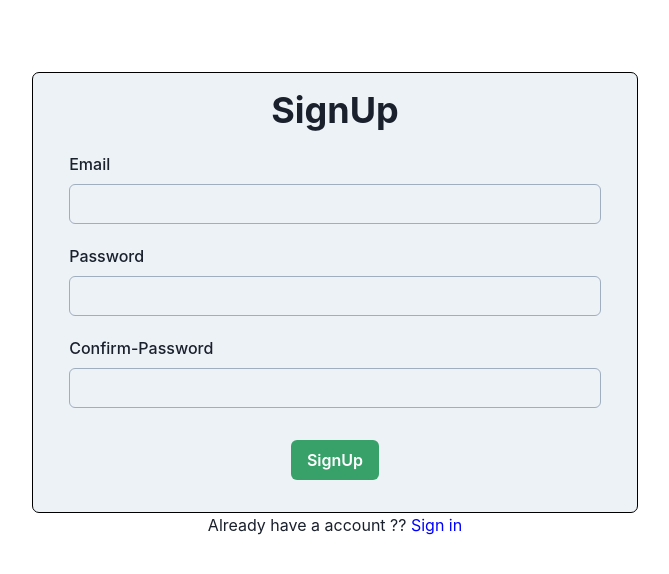
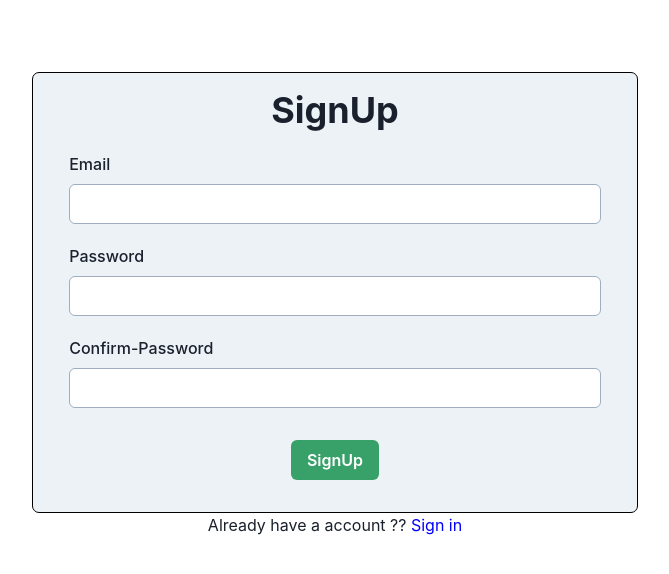
Before and after one commit to AbhayKrSing/firebaseauth, a React (Create React App) app: page / in a window 1280 px wide. Shown: the top 574 px of the page, without its empty margins (305-974 px from the left). Built offline with nearby package versions, Linux system fonts and the light colour scheme; no server answers.

Commit message:
signup page Done

```diff
--- a/src/components/SignUp.js
+++ b/src/components/SignUp.js
@@ -18,15 +18,15 @@ const SignUp = ({ children }) => {
                     <FormControl>
                         <Box m={5}>
                             <FormLabel>Email</FormLabel>
-                            <Input type='email' id='email' borderColor={'gray.400'} minLength={8} name='email' ref={emailref} onChange={handlechange} />
+                            <Input type='email' id='email' borderColor={'gray.400'} minLength={8} name='email' ref={emailref} onChange={handlechange} bgColor={'white'} />
                         </Box>
                         <Box m={5}>
                             <FormLabel>Password</FormLabel>
-                            <Input type='password' id='password' borderColor={'gray.400'} minLength={5} name='password' ref={passwordref} onChange={handlechange} />
+                            <Input type='password' id='password' borderColor={'gray.400'} minLength={5} name='password' ref={passwordref} onChange={handlechange} bgColor={'white'} />
                         </Box>
                         <Box m={5}>
                             <FormLabel>Confirm-Password</FormLabel>
-                            <Input type='password' id='cpassword' borderColor={'gray.400'} minLength={5} name='cpassword' ref={cpasswordref} onChange={handlechange} />
+                            <Input type='password' id='cpassword' borderColor={'gray.400'} minLength={5} name='cpassword' ref={cpasswordref} onChange={handlechange} bgColor={'white'} />
                         </Box>
                         <Box textAlign={'center'} m={8}>
                             <Button type='submit' colorScheme='green'>SignUp</Button>
```
